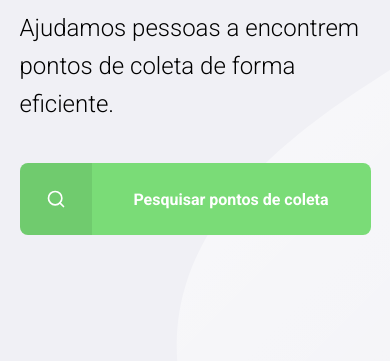
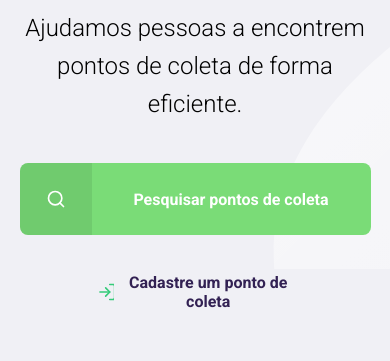
Before and after one commit to raquelgraca/ecoleta, a plain HTML site: page index.html in a window 390 px wide. Shown: the part 483-844 px from the top of the page. Drawn offline with Linux system fonts and the light colour scheme.

Commit message:
Added style for devices < 900

```diff
--- a/css/main.css
+++ b/css/main.css
@@ -123,3 +123,22 @@ a {
   text-align: center;
   flex: 1;
 }
+
+@media (max-width: 900px) {
+  #page-home {
+    background-position: 70vw;
+  }
+  #page-home .content {
+    align-items: center;
+    text-align: center;
+  }
+  #page-home header a {
+    position: absolute;
+    bottom: 50px;
+    left: 50%;
+    transform: translateX(-50%);
+  }
+  #page-home main {
+    align-items: center;
+  }
+}
```
